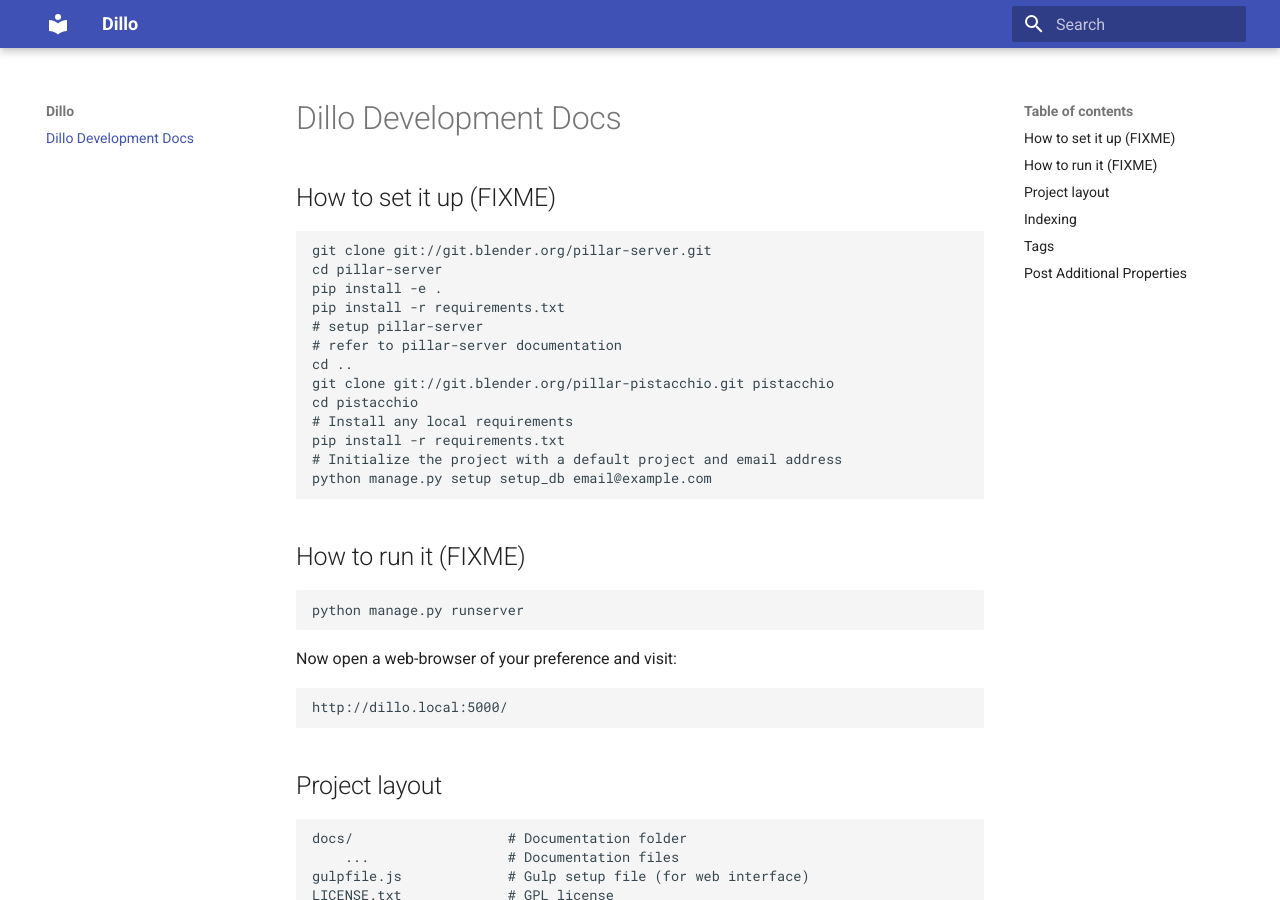
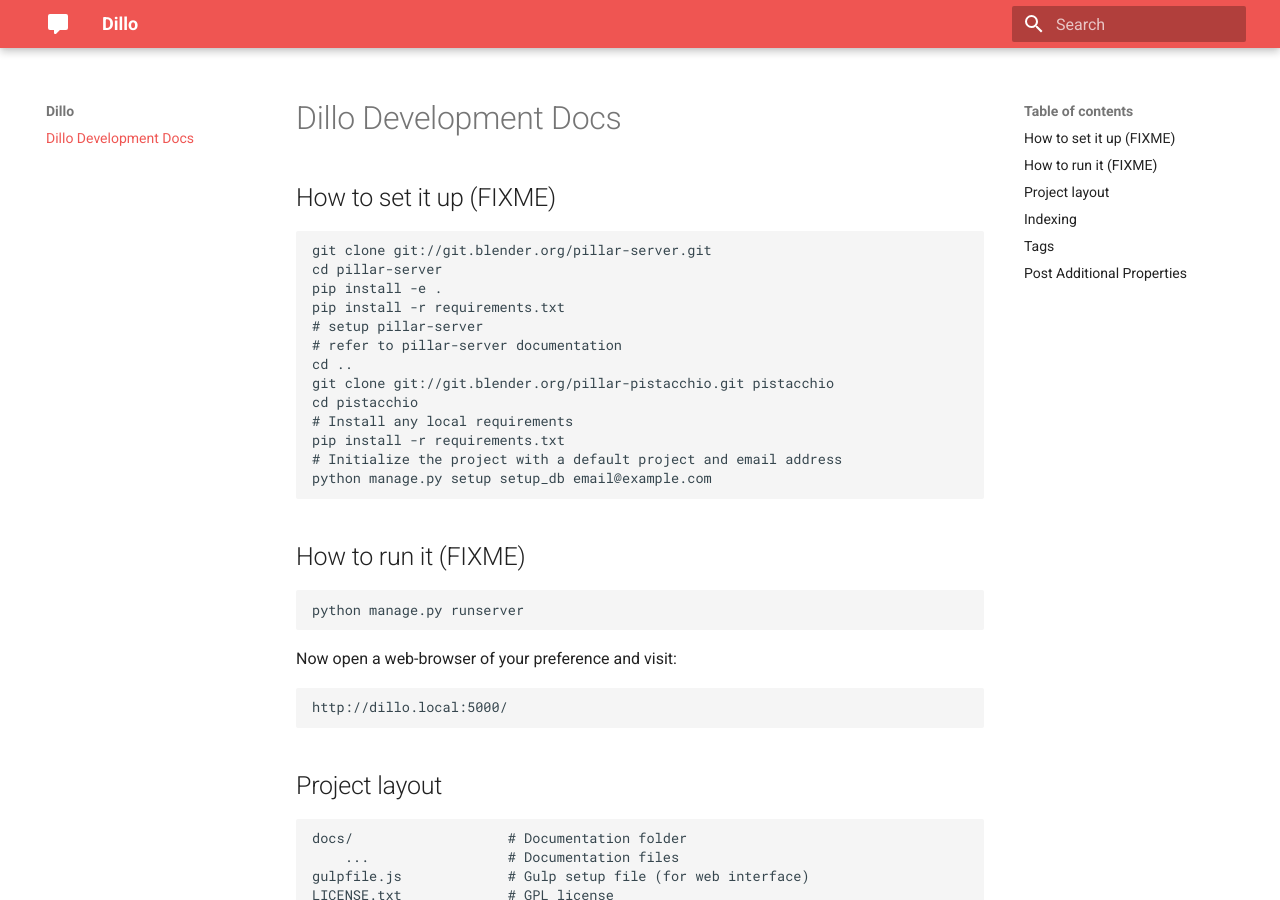
Before and after one commit to armadillica/dillo, an MkDocs documentation site: the page built from docs/docs/index.md, in a window 1280 px wide and 900 px high. Built offline with MkDocs 1.6.1 and Material for MkDocs 9.7.7, drawn with Linux system fonts in a browser that asks for light colours.

```diff
--- a/docs/mkdocs.yml
+++ b/docs/mkdocs.yml
@@ -4,7 +4,20 @@ site_description: 'Dillo extension for the Pillar framweork'
 site_url: 'https://gitlab.com/armadillica/dillo'
 
 # Documentation and theme
-theme: 'material'
+theme:
+  name: 'material'
+  palette:
+    primary: 'red'
+    accent: 'red'
+  logo:
+    icon: 'comment'
+
+extra:
+  social:
+    - type: 'github'
+      link: 'https://github.com/armadillica/dillo'
+    - type: 'twitter'
+      link: 'https://twitter.com/dillospace'
 
 # Copyright
 copyright: 'Copyright (c) Armadillica – CC-BY-SA 4.0 Int.'
```
